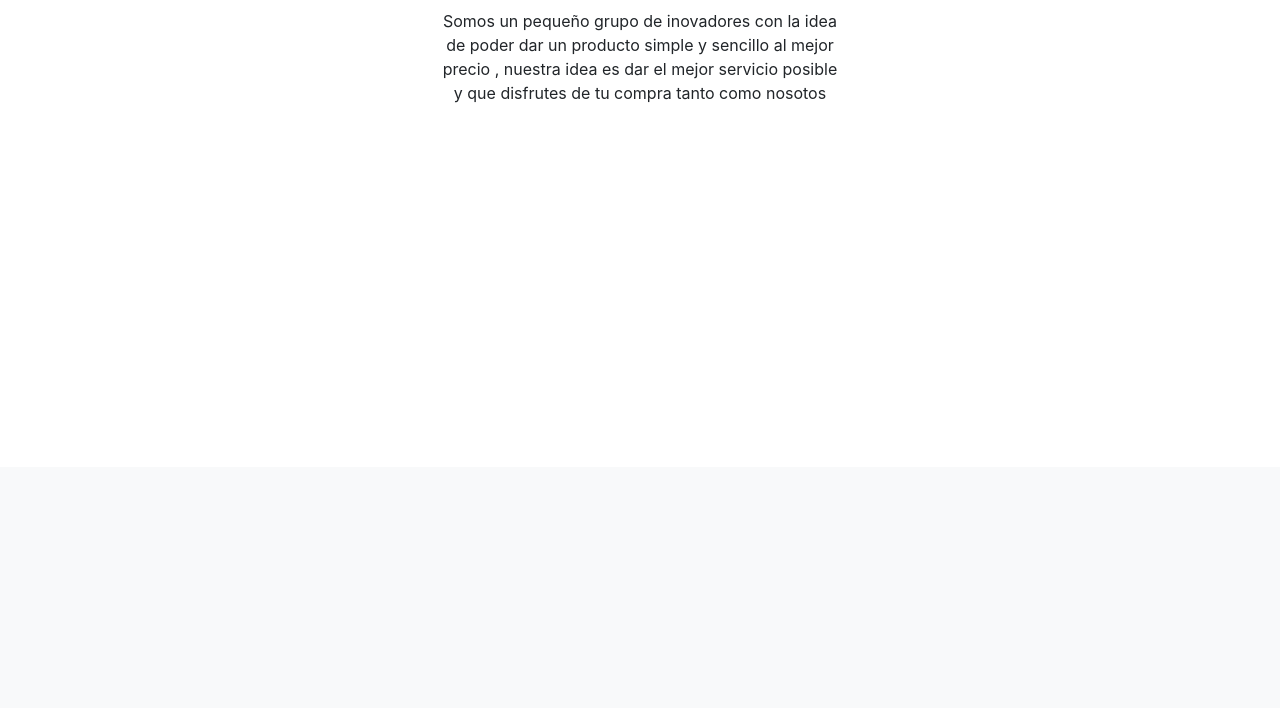
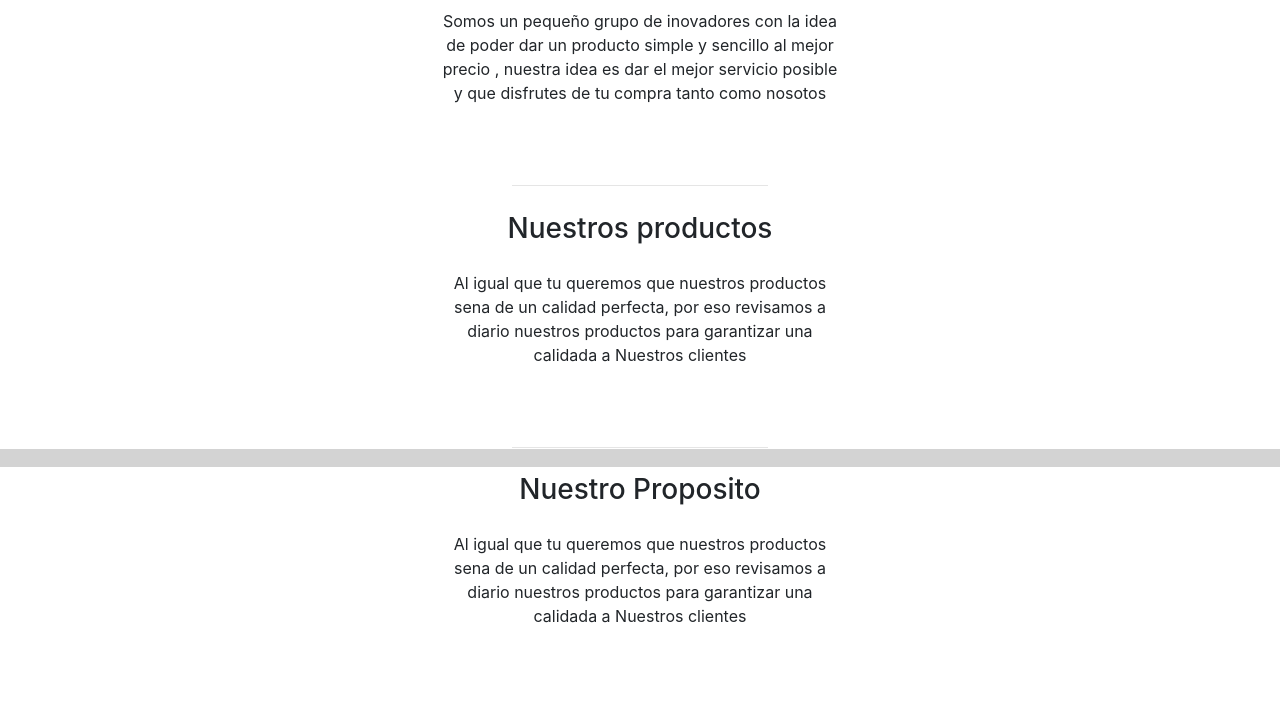
Before and after one commit to Alfredomanjon/Nothing2.com, a PHP site: page /SobreNosotros.php in a window 1280 px wide. Shown: the part 333-1041 px from the top of the page. Before the commit the page ends 436 px from the top, so only its background shows below. Run offline with PHP 8.4, Linux system fonts and the light colour scheme; some libraries are stand-ins or nearby versions.

Commit message:
Arreglos en SobreNosotros.php

```diff
--- a/AccederUsuario.php
+++ b/AccederUsuario.php
@@ -66,4 +66,9 @@
     <div class="espacio1"></div>
   </div>
 </body>
+<?php
+
+  include 'footer.php';
+
+?>
 </html>
--- a/SobreNosotros.php
+++ b/SobreNosotros.php
@@ -31,8 +31,6 @@
 
     <h2 class="tituloInicio2">Sobre Nosotros</h2>
 
-    <div class="espacio5"></div>
-
     <div class="presentacion">
 
         <p class="centro1 col-12 offset-lg-4 col-lg-4">Somos un pequeño grupo de inovadores con la idea de poder dar un producto simple y sencillo
@@ -41,10 +39,47 @@
 
     </div>
 
+    <div class="espacio2"></div>
+
+    <hr>
+
+    <div class="productos">
+
+
+        <h3 class="centro">Nuestros productos</h3>
+
+        <p class="centro1 col-12 offset-lg-4 col-lg-4">Al igual que tu queremos que nuestros productos sena de un calidad perfecta, por
+            eso revisamos a diario nuestros productos para garantizar una calidada a Nuestros
+            clientes
+        </p>
+    </div>
+
+    <div class="espacio2"></div>
+
+    <hr>
+
+    <div class="productos">
+
+
+        <h3 class="centro">Nuestro Proposito</h3>
+
+        <p class="centro1 col-12 offset-lg-4 col-lg-4">Al igual que tu queremos que nuestros productos sena de un calidad perfecta, por
+            eso revisamos a diario nuestros productos para garantizar una calidada a Nuestros
+            clientes
+        </p>
+    </div>
+
+    <div class="espacio2"></div>
+
 <?php
 
     }
 
 ?>
+</body>
+<?php
 
+  include 'footer.php';
+
+?>
 </html>
--- a/css/Alfredo.css
+++ b/css/Alfredo.css
@@ -177,6 +177,8 @@ text-decoration:none;
     margin: 0;
 }
 
+hr { margin: 0 40% 0 40%; }
+
 @media (max-width: 576px) {
 
     .tituloInicio{
```
